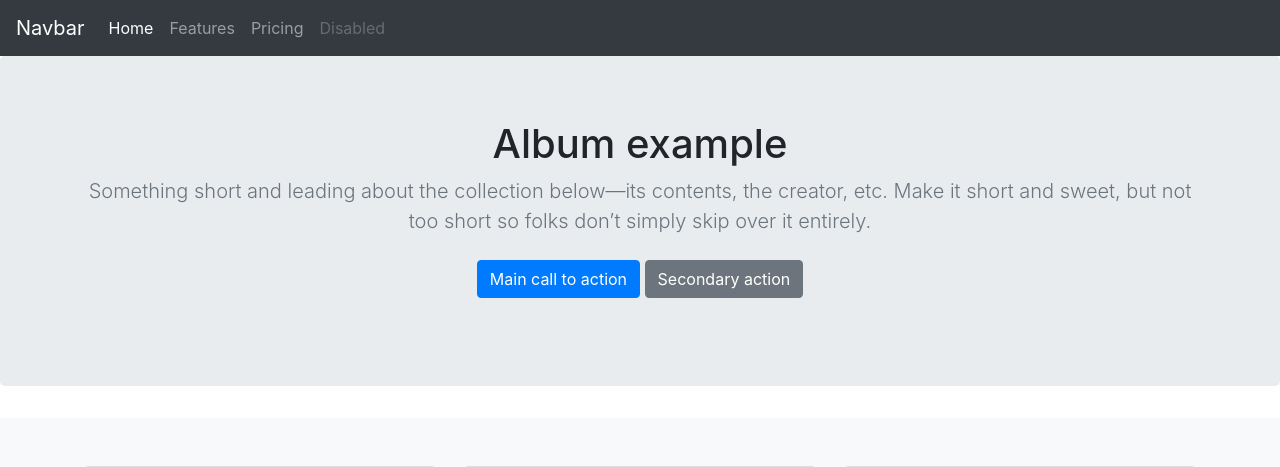
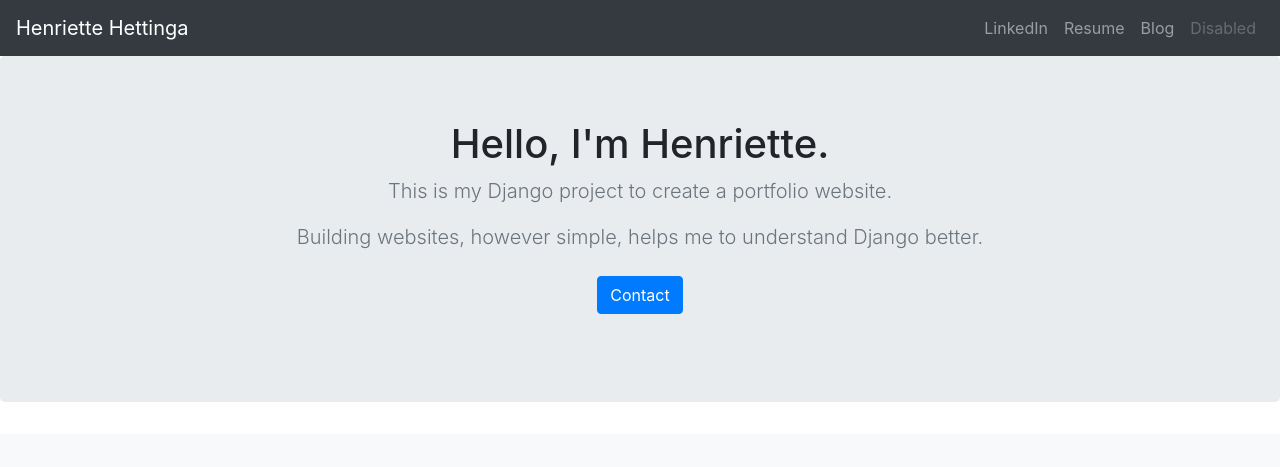
Before and after one commit to Jethet/DjangoProject-PersonalPortfolio, a Django app: page / in a window 1280 px wide. Shown: the top 467 px of the page. Run offline with Django 3.2, Linux system fonts and the light colour scheme; some libraries are stand-ins or nearby versions.

Commit message:
Customize main section and add contact button with email

```diff
--- a/personalportfolio-project/jobs/templates/jobs/home.html
+++ b/personalportfolio-project/jobs/templates/jobs/home.html
@@ -35,15 +35,15 @@
 <body>
   <header>
     <nav class="navbar navbar-expand-lg navbar-dark bg-dark">
-      <a class="navbar-brand" href="#">Navbar</a>
+      <a class="navbar-brand" href="#">Henriette Hettinga</a>
       <button class="navbar-toggler" type="button" data-toggle="collapse" data-target="#navbarNavAltMarkup" aria-controls="navbarNavAltMarkup" aria-expanded="false" aria-label="Toggle navigation">
         <span class="navbar-toggler-icon"></span>
       </button>
       <div class="collapse navbar-collapse" id="navbarNavAltMarkup">
-        <div class="navbar-nav">
-          <a class="nav-item nav-link active" href="#">Home <span class="sr-only">(current)</span></a>
-          <a class="nav-item nav-link" href="#">Features</a>
-          <a class="nav-item nav-link" href="#">Pricing</a>
+        <div class="navbar-nav ml-auto">
+          <a class="nav-item nav-link" href="#">LinkedIn</a>
+          <a class="nav-item nav-link" href="#">Resume</a>
+          <a class="nav-item nav-link" href="#">Blog</a>
           <a class="nav-item nav-link disabled" href="#" tabindex="-1" aria-disabled="true">Disabled</a>
         </div>
       </div>
@@ -54,11 +54,10 @@
 
     <section class="jumbotron text-center">
       <div class="container">
-        <h1 class="jumbotron-heading">Album example</h1>
-        <p class="lead text-muted">Something short and leading about the collection below—its contents, the creator, etc. Make it short and sweet, but not too short so folks don’t simply skip over it entirely.</p>
-        <p>
-          <a href="#" class="btn btn-primary my-2">Main call to action</a>
-          <a href="#" class="btn btn-secondary my-2">Secondary action</a>
+        <h1 class="jumbotron-heading">Hello, I'm Henriette.</h1>
+        <p class="lead text-muted">This is my Django project to create a portfolio website.</p>
+          <p class="lead text-muted"> Building websites, however simple, helps me to understand Django better.</p>
+          <a href="mailto:textual.infomail@gmail.com" class="btn btn-primary my-2">Contact</a>
         </p>
       </div>
     </section>
```
